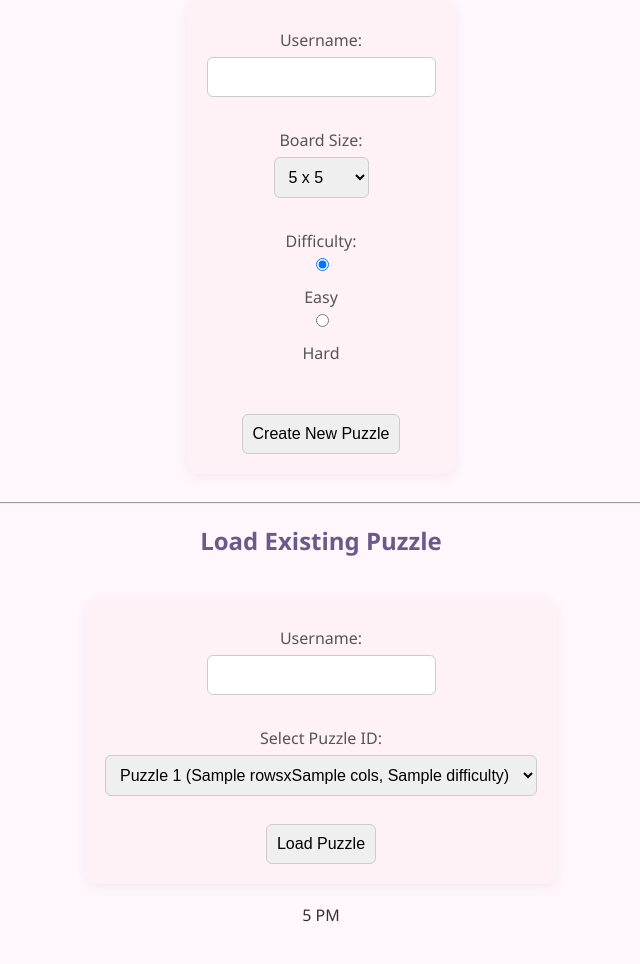
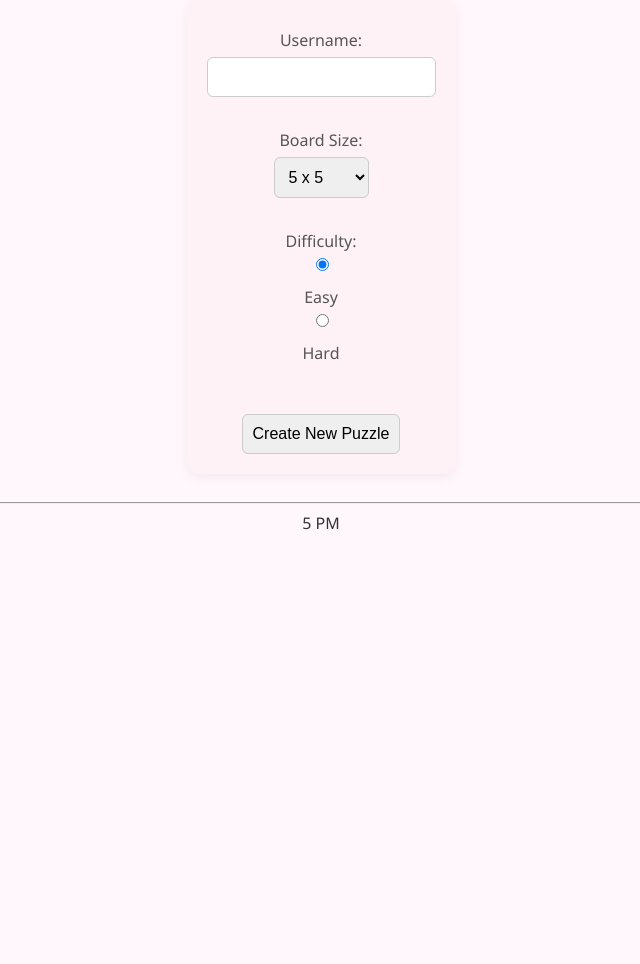
Before and after one commit to angelina-chen/Queens, a Flask app: template http/templates/index.html in a window 1280 px wide. Shown: the part 198-1162 px from the top of the page, without its empty margins (319-959 px from the left). After the commit the page ends 728 px from the top, so only its background shows below. Run offline with Flask 3, Linux system fonts and the light colour scheme; the template is opened without the code that fills it: most values are stand-ins (such as "Sample title", 1, 10 or a date in 2020).

Commit message:
Update index.html

```diff
--- a/http/templates/index.html
+++ b/http/templates/index.html
@@ -32,24 +32,6 @@
 
   <hr>
 
-  <!-- existing puzzle section -->
-  <h2>Load Existing Puzzle</h2>
-  <form action="/game" method="GET">
-    <label for="username_existing">Username:</label>
-    <input type="text" id="username_existing" name="username_existing" required><br><br>
-
-    <label for="puzzle_id">Select Puzzle ID:</label>
-    <select id="puzzle_id" name="puzzle_id">
-      {% for puzzle_id, meta in puzzle_ids.items() %}
-        <option value="{{ puzzle_id }}">
-          Puzzle {{ puzzle_id }} ({{ meta.rows }}x{{ meta.cols }}, {{ meta.difficulty | capitalize }})
-        </option>
-      {% endfor %}
-    </select><br><br>
-
-    <input type="submit" value="Load Puzzle">
-  </form>
-
   {% include 'partials/footer.html' %}
 
 </body>
```
